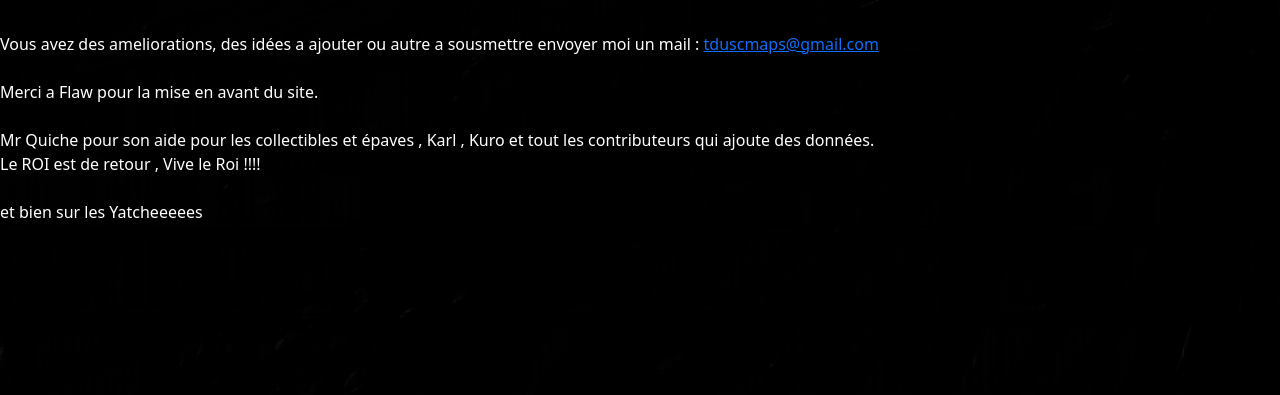
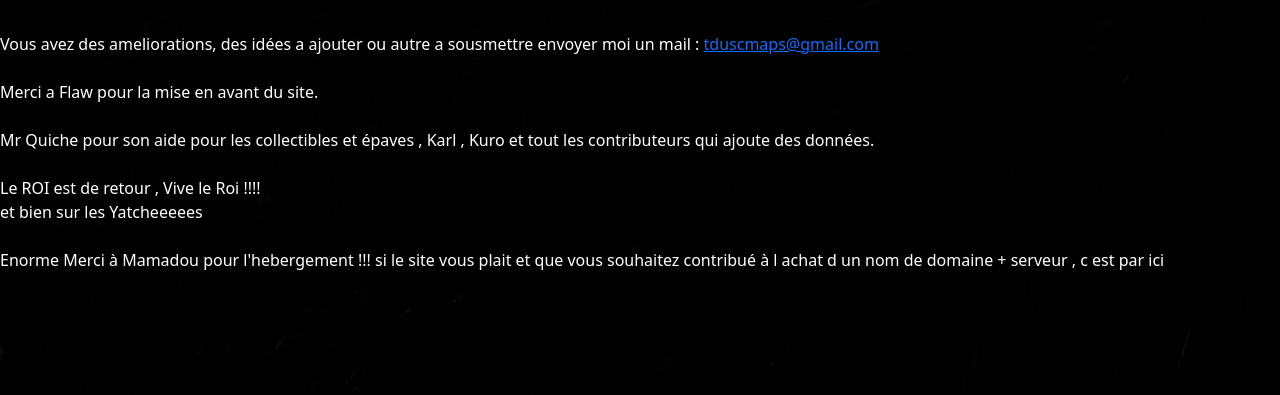
Before and after one commit to canofranck/TDUSC-Maps-Radian-Maps-Perso, a Django app: page /credits/ in a window 1280 px wide. Shown: the part 163-558 px from the top of the page. Run offline with Django 5.2, Linux system fonts and the light colour scheme; some libraries are stand-ins or nearby versions.

Commit message:
update donations

```diff
--- a/templates/authentication/login.html
+++ b/templates/authentication/login.html
@@ -17,6 +17,8 @@
         <h6> - Créer et voir des reglages de voitures des autres utilisateurs , par marque et/ou modeles</h6>
         <h6> - Un historique des prix depuis le debut du jeux par modèle</h6>
         <h6> Bref c est Gratuit et sans avoir à entrer d info perso( le mail doit juste respecter le format sinon vous pouvez mettre une adresse bidon)</h6>
+        <a>Si le site vous plait et que vous souhaitez contribué à l achat d un nom de domaine + serveur , c est par ici </a>
+        <script type='text/javascript' src='https://storage.ko-fi.com/cdn/widget/Widget_2.js'></script><script type='text/javascript'>kofiwidget2.init('Support me on Ko-fi', '#72a4f2', 'W7W316BLDV');kofiwidget2.draw();</script>
         <div class="col-md-6">
           <div class="inscription text-center">
             <h2>Inscrivez-vous maintenant</h2>
--- a/templates/tduscmap/credits.html
+++ b/templates/tduscmap/credits.html
@@ -18,12 +18,16 @@
     </br>
         <a>Mr Quiche pour son aide pour les collectibles et épaves , Karl , Kuro et tout les contributeurs qui ajoute des données. </a>
         </br>
+    </br>
+
         <a>Le ROI est de retour , Vive le Roi !!!! </a>
         <br>
+
+        <a>et bien sur les Yatcheeeees</a>
     </br>
-        <a>et bien sur les Yatcheeeees</a>
-
-
-
+</br>
+       <a>Enorme Merci à Mamadou pour l'hebergement !!!</a>
+       <a>si le site vous plait et que vous souhaitez contribué à l achat d un nom de domaine + serveur , c est par ici </a>
+        <script type='text/javascript' src='https://storage.ko-fi.com/cdn/widget/Widget_2.js'></script><script type='text/javascript'>kofiwidget2.init('Support me on Ko-fi', '#72a4f2', 'W7W316BLDV');kofiwidget2.draw();</script>
 
 {% endblock %}
```
Also changed, not shown: db.sqlite3.
